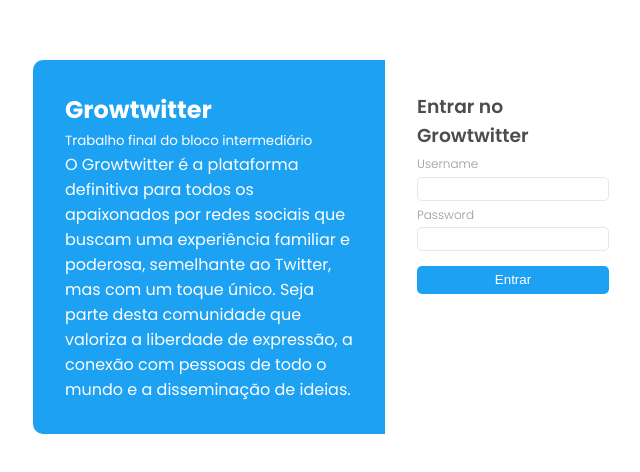
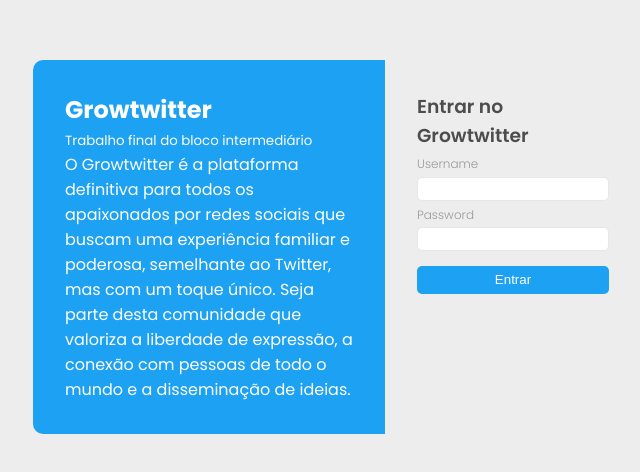
Before and after one commit to manubarb/Growtwitter, a React (Vite) app: page / in a window 1280 px wide. Shown: the part 180-652 px from the top of the page, without its empty margins (303-943 px from the left). Built offline with nearby package versions, Linux system fonts and the light colour scheme.

Commit message:
chore: add global background color

```diff
--- a/src/styles/global.ts
+++ b/src/styles/global.ts
@@ -7,7 +7,12 @@ export const GlobalStyle = createGlobalStyle`
     padding: 0;
   }
 
+  html {
+    background-color: #EDEDED;
+  }
+
   body {
     font-family: 'Poppins' , sans-serif;
+
   }
 `
```
